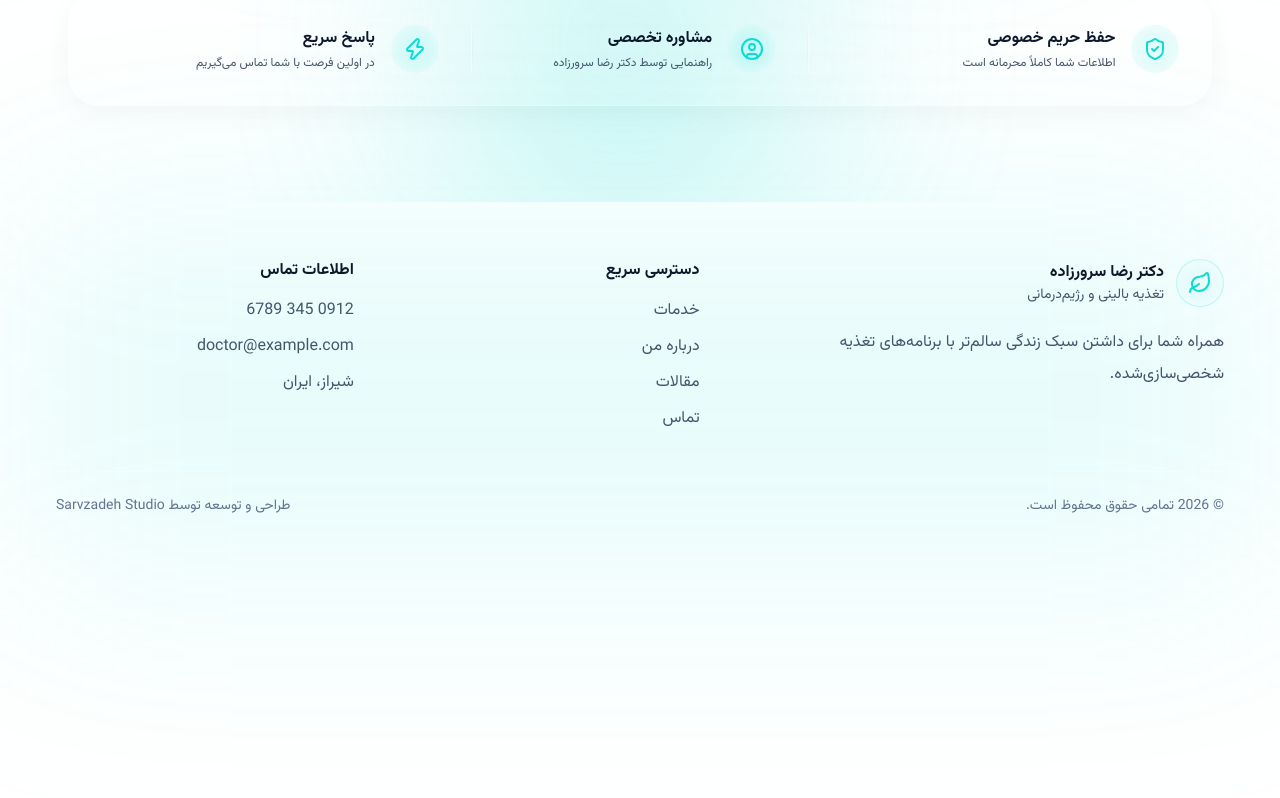
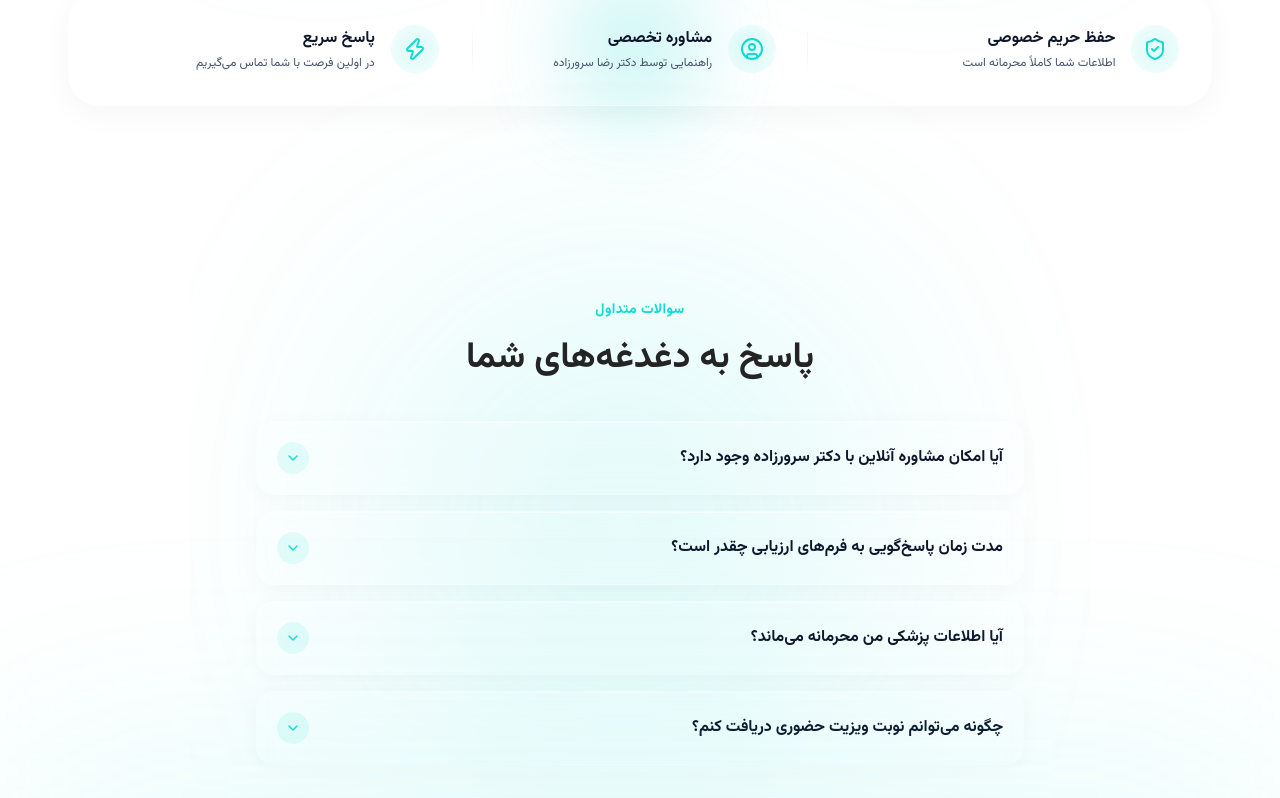
Before and after one commit to AmirShakibafar/SarvzadehPortfolio, a Next.js app: page / in a window 1280 px wide. Shown: the part 6496-7294 px from the top of the page. Before the commit the page ends 7083 px from the top, so only its background shows below. Built offline with nearby package versions, Linux system fonts and the light colour scheme.

Commit message:
feat: added faq section

```diff
--- a/app/page.tsx
+++ b/app/page.tsx
@@ -5,6 +5,7 @@ import { JourneySection } from "@/components/journey-section";
 import WhyTrustMeSection from "@/components/approach-section";
 import CtaSection from "@/components/cta/index";
 import { Footer } from "@/components/layout/footer";
+import { FaqSection } from "@/components/faq";
 
 export default function Home() {
   return (
@@ -25,6 +26,7 @@ export default function Home() {
       <WhyTrustMeSection />
       <JourneySection />
       <CtaSection />
+      <FaqSection />
       <Footer />
     </div>
   );
--- a/components/cta/desktop/cta-features.tsx
+++ b/components/cta/desktop/cta-features.tsx
@@ -6,7 +6,7 @@ export function CtaFeatures() {
   return (
     <div className="relative mt-16 isolate w-full">
       <div
-        className="absolute left-1/2 top-1/2 -z-10 h-[500px] w-[500px] md:h-[800px] opacity-40 md:w-[800px] -translate-x-1/2 -translate-y-1/2 bg-[url('/blob.svg')] bg-contain bg-center bg-no-repeat pointer-events-none"
+        className="absolute left-1/2 top-1/2 -z-10 h-[200px] w-[500px] md:h-[800px] opacity-40 md:w-[300px] -translate-x-1/2 -translate-y-1/2 bg-[url('/blob.svg')] bg-contain bg-center bg-no-repeat pointer-events-none"
         aria-hidden="true"
       />
 
--- /dev/null
+++ b/components/faq/index.tsx
@@ -0,0 +1,132 @@
+"use client";
+
+import React, { useState } from "react";
+import { motion, AnimatePresence, Variants } from "framer-motion";
+import { GlassCard } from "@/components/ui/glass-card";
+import { Heading } from "@/components/ui/heading";
+import { Paragraph } from "@/components/ui/paragraph";
+import { ChevronDown } from "lucide-react";
+
+const faqData = [
+  {
+    question: "آیا امکان مشاوره آنلاین با دکتر سرورزاده وجود دارد؟",
+    answer:
+      "بله، پس از تکمیل فرم ارزیابی، در صورت نیاز و تشخیص اولیه، امکان هماهنگی برای مشاوره ویدیویی یا صوتی در بستر امن فراهم می‌شود.",
+  },
+  {
+    question: "مدت زمان پاسخ‌گویی به فرم‌های ارزیابی چقدر است؟",
+    answer:
+      "تیم پشتیبانی ما معمولاً بین ۲۴ تا ۴۸ ساعت کاری پس از ثبت فرم، جهت هماهنگی‌های بعدی با شما تماس خواهد گرفت.",
+  },
+  {
+    question: "آیا اطلاعات پزشکی من محرمانه می‌ماند؟",
+    answer:
+      "تمامی اطلاعات ثبت شده در فرم‌ها و سوابق پزشکی شما با بالاترین استانداردهای امنیتی نگهداری شده و کاملاً محرمانه تلقی می‌شوند.",
+  },
+  {
+    question: "چگونه می‌توانم نوبت ویزیت حضوری دریافت کنم؟",
+    answer:
+      "در حال حاضر اولویت با بیمارانی است که مسیر ارزیابی اولیه را طی کرده باشند. پس از بررسی شرایط شما، زمان مراجعه حضوری تعیین و اطلاع‌رسانی می‌گردد.",
+  },
+];
+
+const containerVariants: Variants = {
+  hidden: { opacity: 0 },
+  visible: {
+    opacity: 1,
+    transition: {
+      staggerChildren: 0.15,
+      delayChildren: 0.1,
+    },
+  },
+};
+
+const itemVariants: Variants = {
+  hidden: { opacity: 0, y: 20 },
+  visible: {
+    opacity: 1,
+    y: 0,
+    transition: {
+      duration: 0.5,
+      ease: [0.16, 1, 0.3, 1],
+    },
+  },
+};
+
+export function FaqSection() {
+  return (
+    <div className="relative mt-24 isolate w-full max-w-3xl mx-auto px-4 lg:px-0">
+      {/* Background Blob */}
+      <div
+        className="absolute left-1/2 top-1/2 -z-10 h-[600px] w-[600px] opacity-30 md:h-[900px] md:w-[900px] -translate-x-1/2 -translate-y-1/2 bg-[url('/blob.svg')] bg-contain bg-center bg-no-repeat pointer-events-none"
+        aria-hidden="true"
+      />
+
+      <div className="text-center mb-10 space-y-4">
+        <span className="inline-block text-sm font-semibold tracking-wide text-primary">
+          سوالات متداول
+        </span>
+        <Heading className="text-3xl font-extrabold leading-tight text-foreground lg:text-4xl">
+          پاسخ به دغدغه‌های شما
+        </Heading>
+      </div>
+
+      <motion.div
+        className="space-y-4"
+        variants={containerVariants}
+        initial="hidden"
+        whileInView="visible"
+        viewport={{ once: true, margin: "50px 0px", amount: 0.1 }}
+      >
+        {faqData.map((faq, index) => (
+          <FaqItem key={index} question={faq.question} answer={faq.answer} />
+        ))}
+      </motion.div>
+    </div>
+  );
+}
+
+function FaqItem({ question, answer }: { question: string; answer: string }) {
+  const [isOpen, setIsOpen] = useState(false);
+
+  return (
+    <motion.div variants={itemVariants}>
+      <GlassCard className="rounded-2xl bg-white/10 border border-white/30 shadow-[0_4px_20px_rgb(0,0,0,0.03),inset_0_1px_1px_rgba(255,255,255,0.6)] overflow-hidden relative backdrop-blur-md transition-colors hover:bg-white/20">
+        <button
+          onClick={() => setIsOpen(!isOpen)}
+          className="flex w-full items-center justify-between gap-4 p-5 text-right focus:outline-none"
+          aria-expanded={isOpen}
+        >
+          <h4 className="font-bold text-slate-900 text-sm md:text-base">
+            {question}
+          </h4>
+          <div
+            className={`flex items-center justify-center shrink-0 w-8 h-8 rounded-full bg-primary/10 transition-transform duration-300 ${
+              isOpen ? "rotate-180" : ""
+            }`}
+          >
+            <ChevronDown className="w-4 h-4 text-primary" />
+          </div>
+        </button>
+
+        <AnimatePresence initial={false}>
+          {isOpen && (
+            <motion.div
+              initial={{ height: 0, opacity: 0 }}
+              animate={{ height: "auto", opacity: 1 }}
+              exit={{ height: 0, opacity: 0 }}
+              transition={{ duration: 0.3, ease: [0.4, 0, 0.2, 1] }}
+            >
+              <div className="px-5 pb-5 pt-0">
+                <div className="h-px w-full bg-gradient-to-r from-transparent via-slate-200/50 to-transparent mb-4" />
+                <Paragraph className="text-sm leading-7 text-slate-600">
+                  {answer}
+                </Paragraph>
+              </div>
+            </motion.div>
+          )}
+        </AnimatePresence>
+      </GlassCard>
+    </motion.div>
+  );
+}
```
